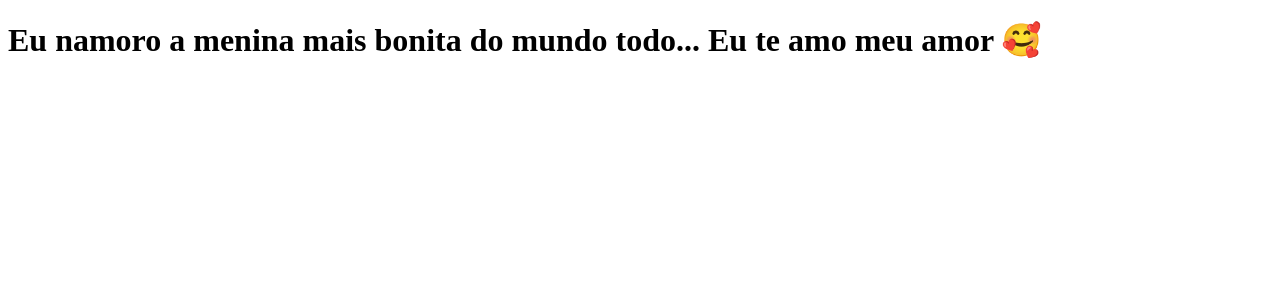
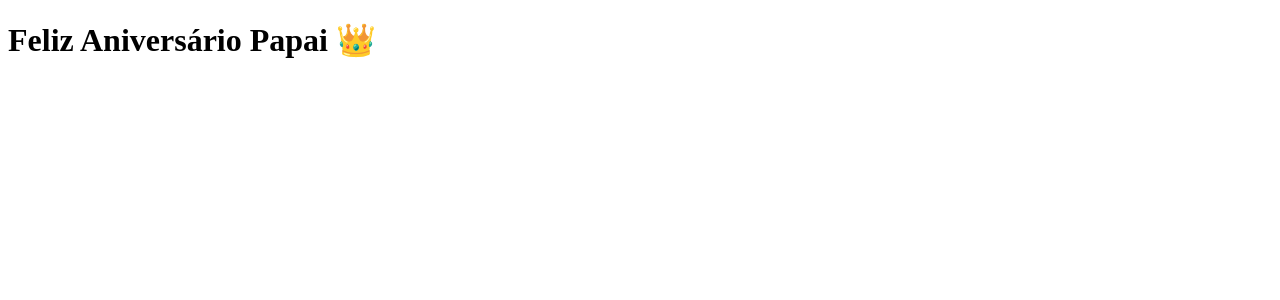
Before and after one commit to branchescunha/clone-tabnews, a Next.js app: page / in a window 1280 px wide. Shown: the top 300 px of the page. Built offline with nearby package versions, Linux system fonts and the light colour scheme.

Commit message:
tentando concertar 31.4

```diff
--- a/pages/index.js
+++ b/pages/index.js
@@ -1,9 +1,5 @@
 function Home() {
-  return (
-    <h1>
-      Eu namoro a menina mais bonita do mundo todo... Eu te amo meu amor 🥰
-    </h1>
-  );
+  return <h1>Feliz Aniversário Papai 👑</h1>;
 }
 
 export default Home;
```
